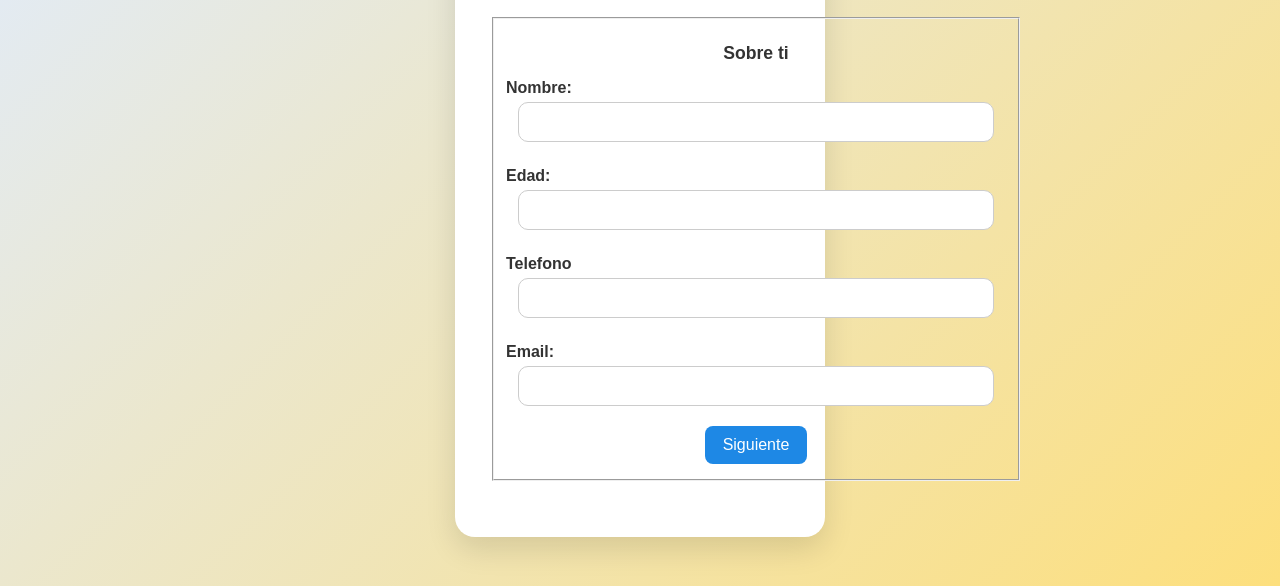
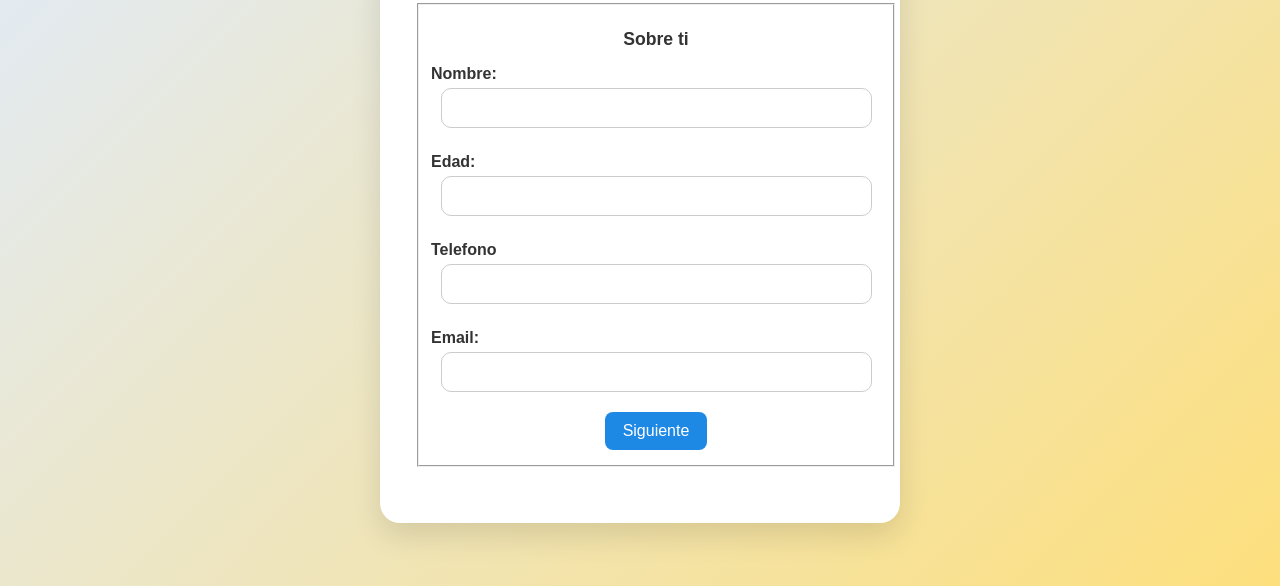
Before and after one commit to epicjr1326/test, a plain HTML site: page index.html in a window 1280 px wide. Shown: the part 214-800 px from the top of the page. Drawn offline with Linux system fonts and the light colour scheme.

Commit message:
Update index.html with new changes

```diff
--- a/style.css
+++ b/style.css
@@ -16,7 +16,7 @@ body {
   padding: 40px 35px;
   border-radius: 20px;
   width: 90%;
-  max-width: 300px;
+  max-width: 450px;
   box-shadow: 0 12px 30px rgba(0, 0, 0, 0.12);
   text-align: center;
   animation: fadeIn 0.8s ease;
@@ -111,7 +111,7 @@ button:hover {
   display: none;
 }
 .form-slide.active {
-  width: 500px;
+  width: 450px;
   display: block;
   animation: fadeIn 0.5s ease-in;
 }
```
